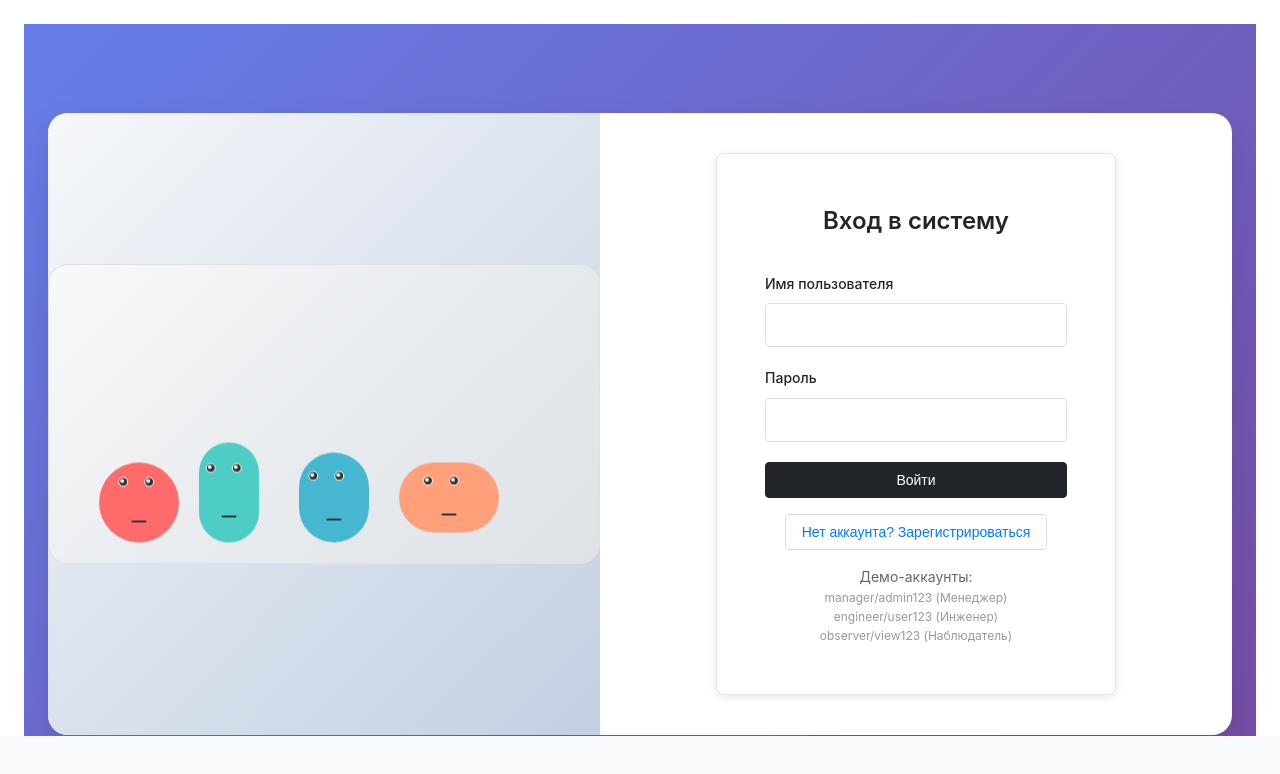
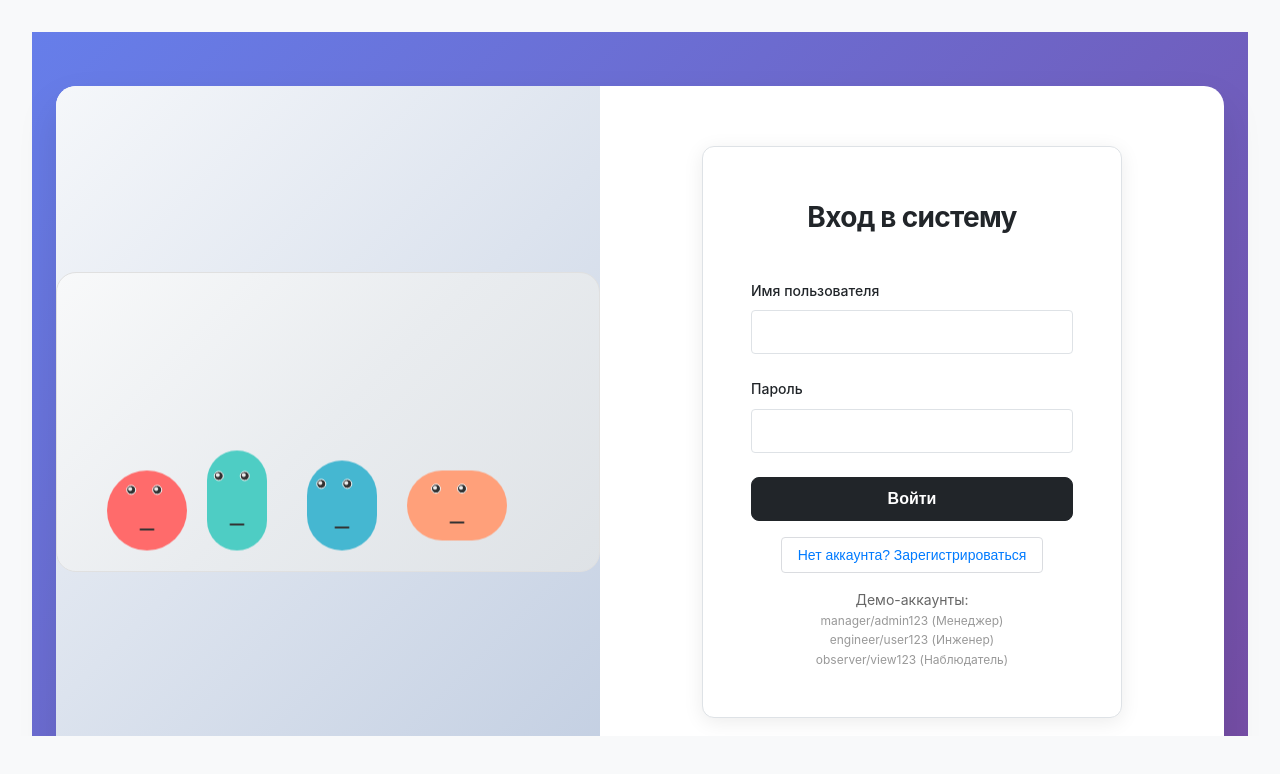
Before and after one commit to tniXu7/DetectingDefects, a React (Vite) app in the folder frontend/: page /login in a window 1280 px wide. Shown: the top 774 px of the page. Built offline with nearby package versions, Linux system fonts and the light colour scheme; no server answers.

Commit message:
Fix page refresh bug, improve design layout and spacing, audit website for issues

```diff
--- a/frontend/src/pages/Login.tsx
+++ b/frontend/src/pages/Login.tsx
@@ -70,12 +70,20 @@ const Login: React.FC = () => {
     if (e.key === 'Enter') {
       e.preventDefault();
       e.stopPropagation();
-      // Не вызываем handleSubmit здесь, чтобы избежать конфликтов
+      // Предотвращаем обновление страницы при нажатии Enter
+      return false;
     }
   };
 
   const handleSubmit = async (e: React.FormEvent) => {
     e.preventDefault();
+    e.stopPropagation();
+
+    // Дополнительная защита от обновления страницы
+    if (e.defaultPrevented) {
+      return false;
+    }
+
     setLoading(true);
     setError('');
 
@@ -161,6 +169,9 @@ const Login: React.FC = () => {
         message: errorMessage,
         type: 'error',
       }));
+
+      // Предотвращаем обновление страницы при ошибке
+      return false;
     } finally {
       setLoading(false);
     }
--- a/frontend/src/styles/index.css
+++ b/frontend/src/styles/index.css
@@ -92,18 +92,21 @@ body {
 .app-content {
   flex: 1;
   display: flex;
+  background: #f8f9fa;
+  min-height: calc(100vh - 64px);
 }
 
 /* Sidebar */
 .sidebar {
   width: 240px;
   background: #ffffff;
-  border-right: 1px solid #e5e5e5;
+  border-right: 1px solid #dee2e6;
   padding: 24px 0;
   position: sticky;
   top: 64px;
   height: calc(100vh - 64px);
   overflow-y: auto;
+  box-shadow: 2px 0 4px rgba(0, 0, 0, 0.05);
 }
 
 .sidebar-nav {
@@ -163,8 +166,8 @@ body {
 /* Main content */
 .main-content {
   flex: 1;
-  padding: 24px;
-  background: #ffffff;
+  padding: 32px;
+  background: #f8f9fa;
   overflow-y: auto;
   max-height: calc(100vh - 64px);
 }
@@ -241,11 +244,18 @@ body {
   background: #212529;
   color: white;
   border-color: #212529;
+  font-weight: 600;
+  padding: 12px 24px;
+  font-size: 1rem;
+  border-radius: 8px;
+  transition: all 0.2s ease;
 }
 
 .btn-primary:hover {
   background: #495057;
   border-color: #495057;
+  transform: translateY(-1px);
+  box-shadow: 0 4px 12px rgba(33, 37, 41, 0.3);
 }
 
 .btn-secondary {
@@ -338,7 +348,7 @@ body {
 
 /* Forms */
 .form-group {
-  margin-bottom: 20px;
+  margin-bottom: 24px;
 }
 
 .form-label {
@@ -418,6 +428,7 @@ body {
   box-shadow: 0 20px 40px rgba(0, 0, 0, 0.1);
   overflow: hidden;
   min-height: 600px;
+  margin: 0 auto;
 }
 
 .login-left {
@@ -432,20 +443,21 @@ body {
 
 .login-right {
   flex: 1;
-  padding: 40px;
+  padding: 60px 40px;
   display: flex;
   align-items: center;
   justify-content: center;
+  min-height: 600px;
 }
 
 .login-card {
   background: #ffffff;
-  border-radius: 8px;
+  border-radius: 12px;
   padding: 48px;
-  box-shadow: 0 2px 8px rgba(0, 0, 0, 0.1);
-  border: 1px solid #e5e5e5;
+  box-shadow: 0 4px 20px rgba(0, 0, 0, 0.08);
+  border: 1px solid #dee2e6;
   width: 100%;
-  max-width: 400px;
+  max-width: 420px;
   position: relative;
 }
 
@@ -472,11 +484,12 @@ body {
 }
 
 .login-title {
-  font-size: 1.5rem;
-  font-weight: 600;
+  font-size: 1.75rem;
+  font-weight: 700;
   color: #212529;
-  margin-bottom: 32px;
+  margin-bottom: 40px;
   text-align: center;
+  letter-spacing: -0.025em;
 }
 
 .login-form {
```
